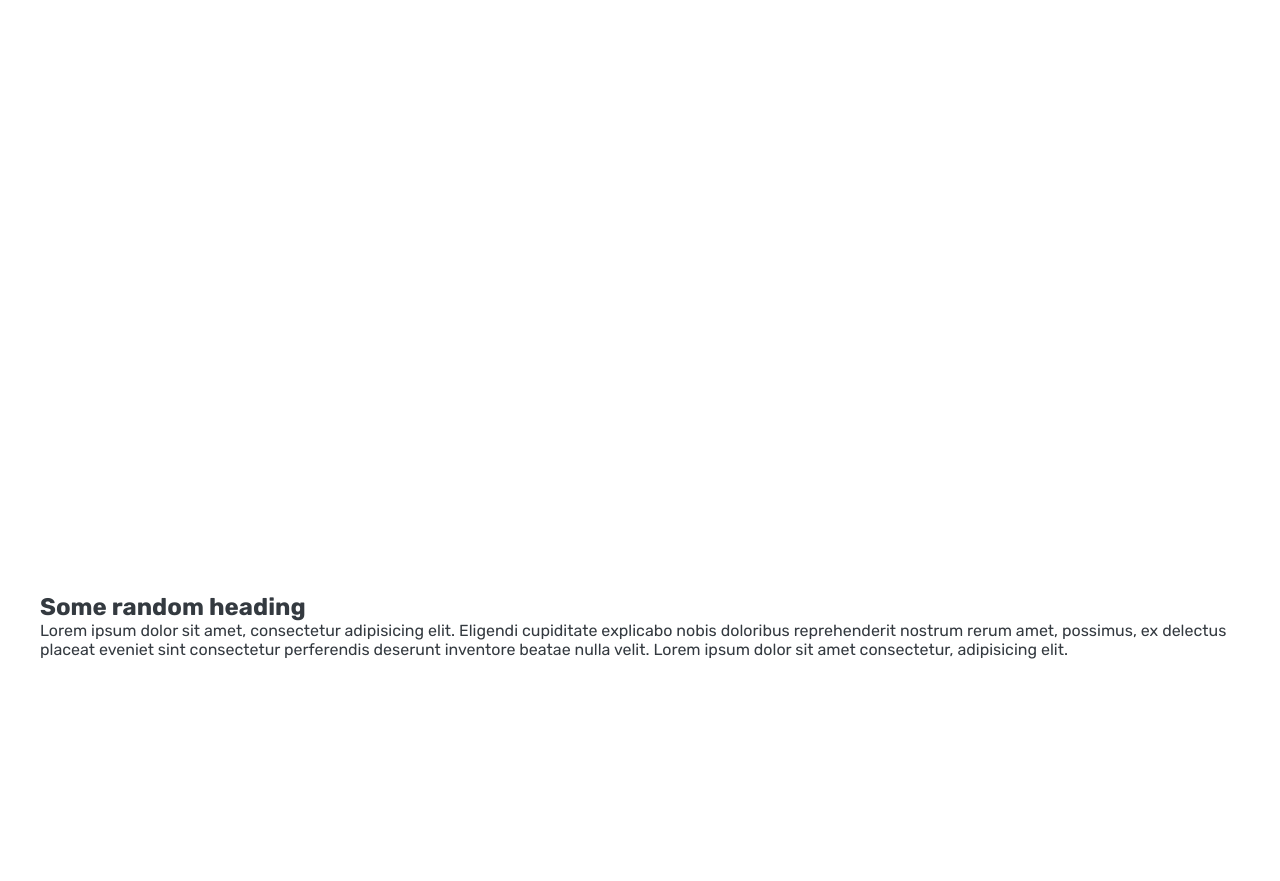
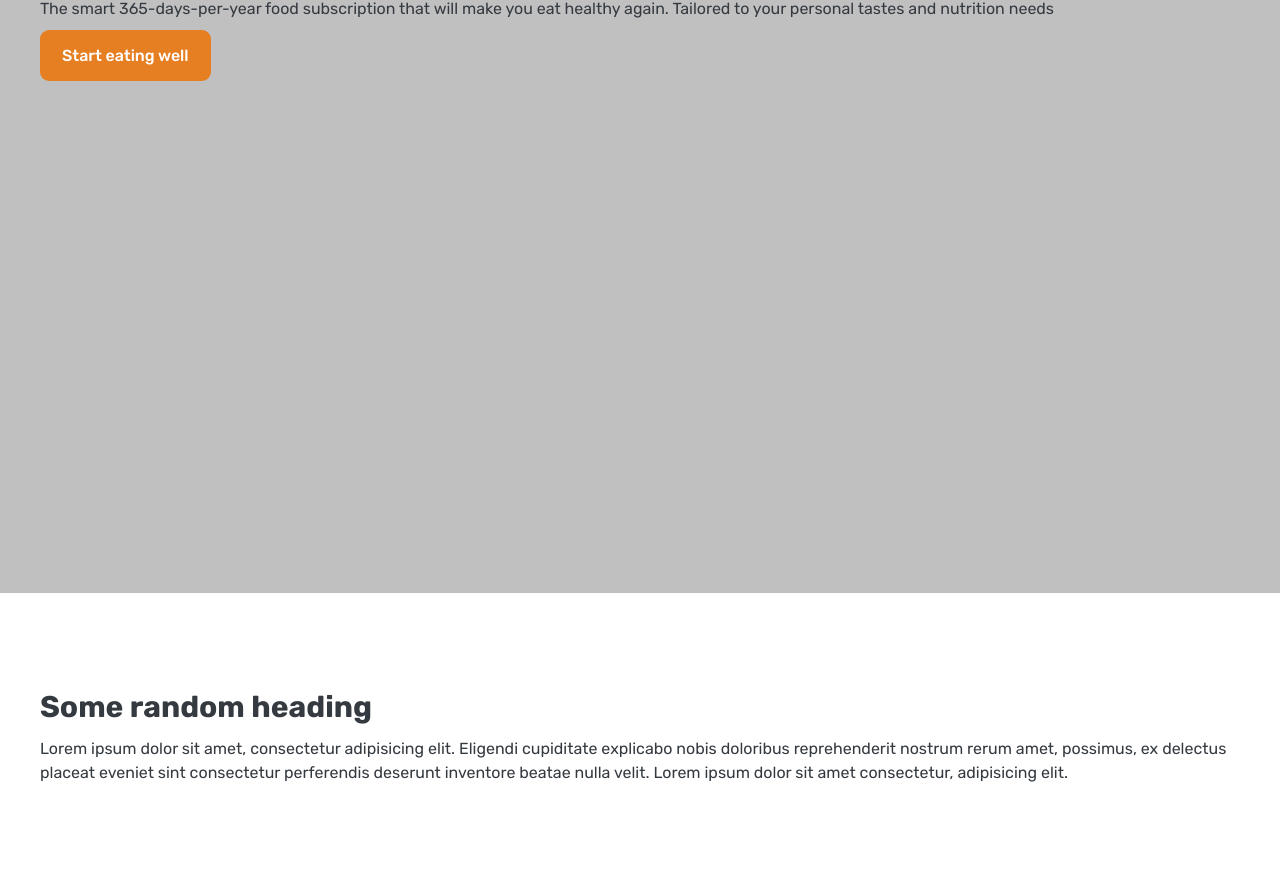
Before and after one commit to AhmedKayani/Component-with-Pure-Advanced-HTML-CSS, a plain HTML site: page 05-hero.html in a window 1280 px wide. Shown: the part 207-1088 px from the top of the page. Before the commit the page ends 866 px from the top, so only its background shows below. Drawn offline with Linux system fonts and the light colour scheme.

Commit message:
Made some improvements in the CSS of the hero section.

```diff
--- a/05-hero.html
+++ b/05-hero.html
@@ -29,6 +29,7 @@
 
       /* Green Colour: #087f5b */
       /* Gray Colour: #343a40 */
+      /* Orange Colour: #e67e22 */
 
       * {
         margin: 0;
@@ -49,8 +50,10 @@
       header {
         height: 100vh;
         display: flex;
+        gap: 96px;
         flex-direction: column;
         justify-content: flex-start;
+        background-color: #c0c0c0;
       }
 
       header nav {
@@ -67,6 +70,37 @@
         align-self: center;
         /* display: flex;
         flex-direction: column; */
+      }
+
+      header div {
+        display: flex;
+        flex-direction: column;
+        align-items: flex-start;
+        gap: 12px;
+      }
+
+      header div a {
+        display: inline-block;
+        text-decoration: none;
+        font-weight: 500;
+        color: #fff;
+        padding: 16px 22px;
+        background-color: #e67e22;
+        border-radius: 9px;
+      }
+
+      section {
+        padding: 96px 0;
+      }
+
+      section h2 {
+        font-size: 30px;
+        margin-bottom: 12px;
+      }
+
+      section p {
+        line-height: 1.5;
+        font-size: 16px;
       }
     </style>
   </head>
```
